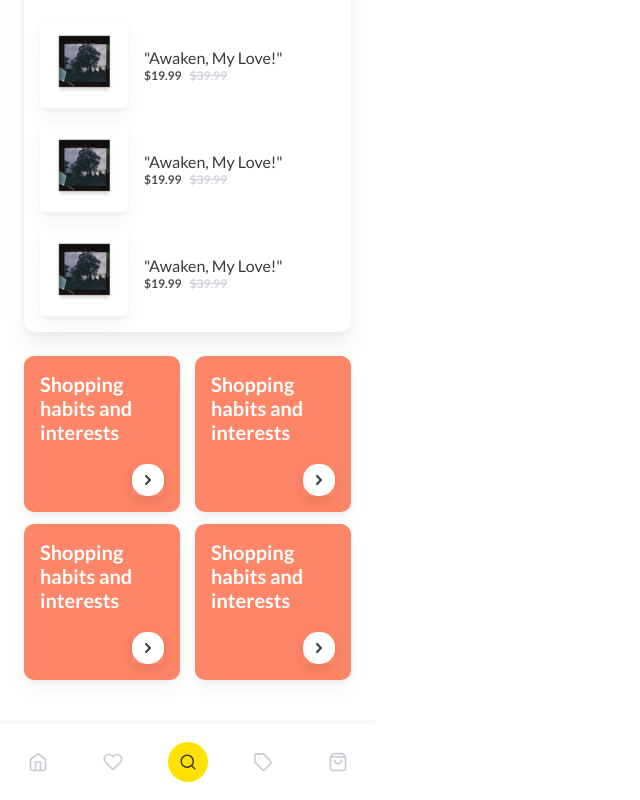
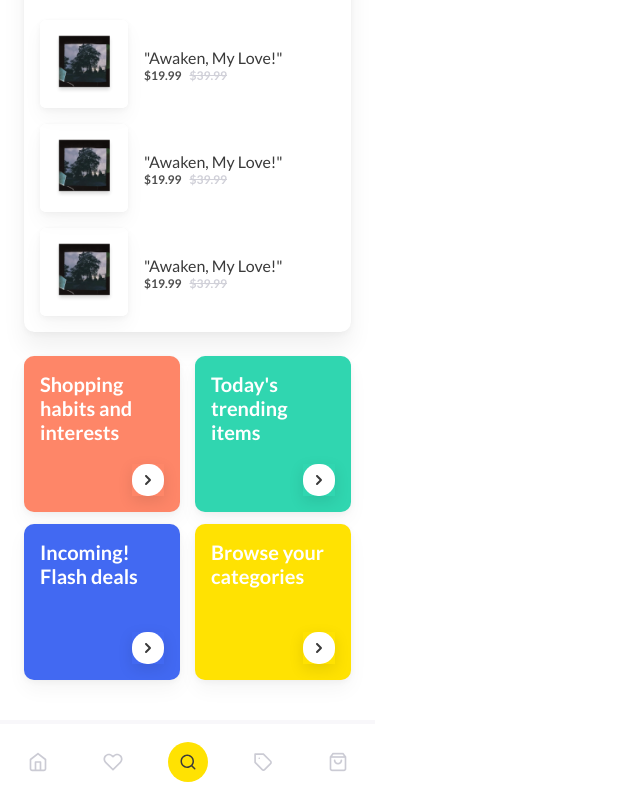
Before and after one commit to Andrei1694/my-shop-app, a React (Vite) app: page / in a window 1280 px wide. Shown: the part 907-1707 px from the top of the page, without its empty margins (0-640 px from the left). Built offline with nearby package versions, Linux system fonts and the light colour scheme.

Commit message:
finished color cards

```diff
--- a/src/components/color-card.component.jsx
+++ b/src/components/color-card.component.jsx
@@ -1,11 +1,15 @@
 import PropTypes from "prop-types";
 
-const ColorCard = ({ className = "" }) => {
+const ColorCard = ({
+  className = "",
+  color = "bg-accents-red",
+  children = "No Text Provided",
+}) => {
   return (
     <div
-      className={`shadow-[0px_10px_20px_rgba(0,_0,_0,_0.04),_0px_2px_6px_rgba(0,_0,_0,_0.04),_0px_0px_1px_rgba(0,_0,_0,_0.04)] rounded-3xs bg-accents-red w-[156px] h-[156px] overflow-hidden text-left text-xl text-text-white font-text-label-12px-12 flex flex-col justify-between ${className}`}
+      className={`shadow-[0px_10px_20px_rgba(0,_0,_0,_0.04),_0px_2px_6px_rgba(0,_0,_0,_0.04),_0px_0px_1px_rgba(0,_0,_0,_0.04)] rounded-3xs ${color} w-[156px] h-[156px] overflow-hidden text-left text-xl text-text-white font-text-label-12px-12 flex flex-col justify-between ${className}`}
     >
-      <b className="leading-[24px] p-4 pb-0">Shopping habits and interests</b>
+      <b className="leading-[24px] p-4 pb-0">{children}</b>
       <div className="self-end m-4 shadow-[0px_5px_15px_rgba(0,_0,_0,_0.1)] w-8 h-8 text-base text-ui-gray-80">
         <div className="w-full h-full rounded-mini bg-text-white overflow-hidden flex items-center justify-center">
           <img
--- a/src/pages/Home.page.jsx
+++ b/src/pages/Home.page.jsx
@@ -55,10 +55,14 @@ export default function Home() {
       </div>
       <div className="container max-w-container mb-10">
         <div className="flex flex-wrap justify-between max-w-container gap-3">
-          <ColorCard />
-          <ColorCard />
-          <ColorCard />
-          <ColorCard />
+          <ColorCard text="Shopping habits and interests">
+            Shopping habits and interests
+          </ColorCard>
+          <ColorCard color="bg-accents-teal">Today's trending items</ColorCard>
+          <ColorCard color="bg-accents-indigo">Incoming! Flash deals</ColorCard>
+          <ColorCard color="bg-primary-yellow">
+            Browse your categories
+          </ColorCard>
         </div>
       </div>
     </>
```
